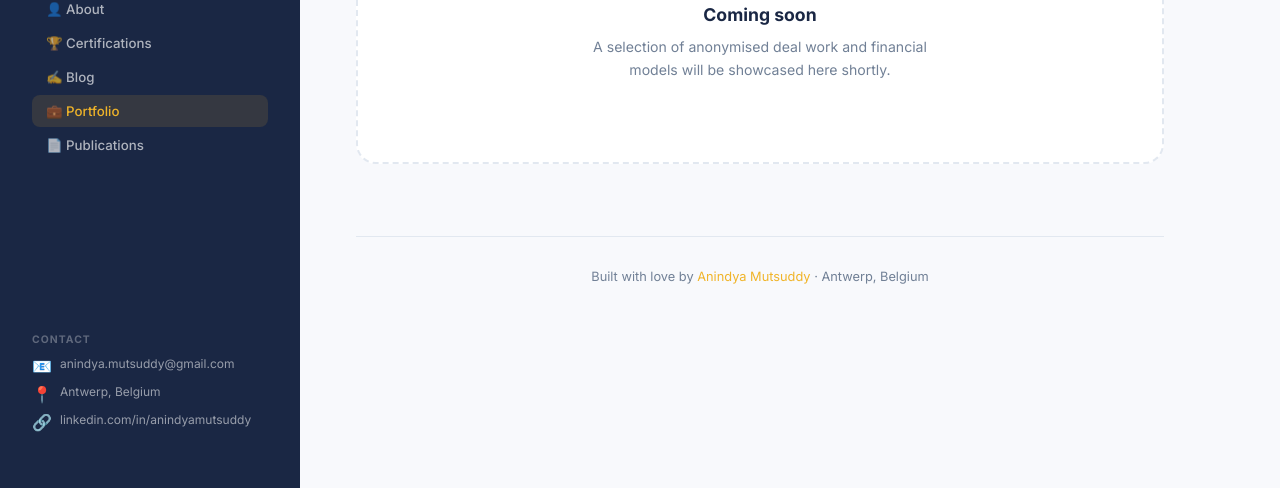
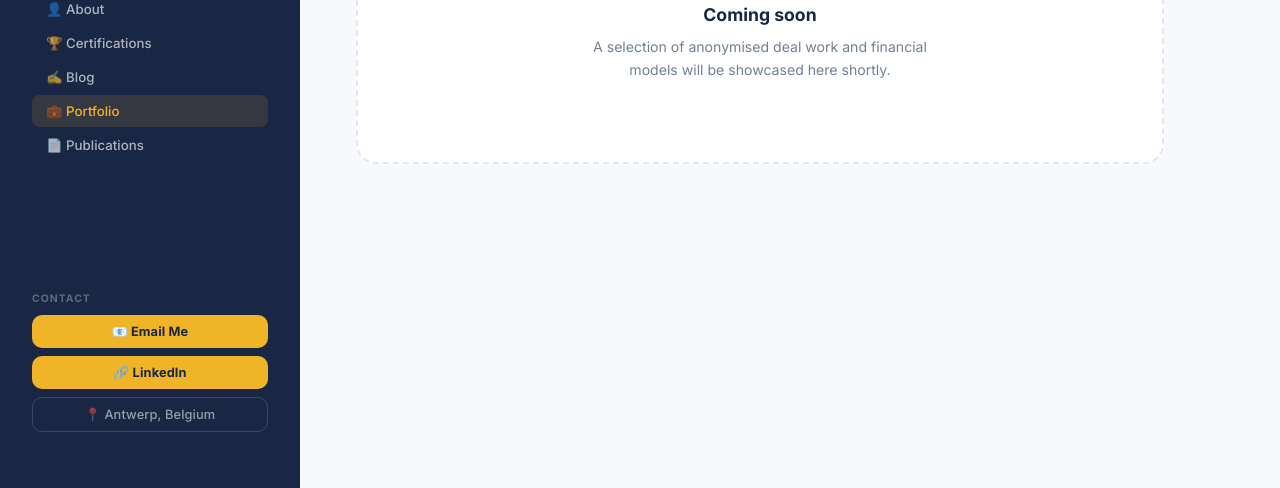
Before and after one commit to anindyamutsuddy/anindyamutsuddy.com, a plain HTML site: page portfolio.html in a window 1280 px wide. Shown: the part 312-800 px from the top of the page. Drawn offline with Linux system fonts and the light colour scheme.

Commit message:
Add files via upload

```diff
--- a/portfolio.html
+++ b/portfolio.html
@@ -23,9 +23,10 @@
     nav ul li a:hover, nav ul li a.active { background: rgba(240,180,41,0.12); color: var(--gold); }
     .sidebar-contact { margin-top: auto; padding-top: 24px; }
     .sidebar-contact p { font-size: 0.65rem; color: rgba(255,255,255,0.3); margin-bottom: 10px; font-weight: 700; text-transform: uppercase; letter-spacing: 0.1em; }
-    .contact-item { display: flex; align-items: flex-start; gap: 8px; margin-bottom: 8px; }
-    .contact-item a { color: rgba(255,255,255,0.55); text-decoration: none; font-size: 0.75rem; transition: color 0.2s; word-break: break-all; line-height: 1.4; }
-    .contact-item a:hover { color: var(--gold); }
+.contact-btn { display: flex; align-items: center; justify-content: center; gap: 8px; background: var(--gold); color: var(--navy); text-decoration: none; font-size: 0.8rem; font-weight: 700; padding: 9px 16px; border-radius: 10px; margin-bottom: 8px; transition: all 0.2s; letter-spacing: 0.01em; }
+    .contact-btn:hover { background: #ffd166; transform: translateY(-1px); box-shadow: 0 4px 12px rgba(240,180,41,0.35); }
+    .contact-btn-ghost { background: transparent; color: rgba(255,255,255,0.55); border: 1px solid rgba(255,255,255,0.15); font-weight: 500; }
+    .contact-btn-ghost:hover { background: rgba(255,255,255,0.07); color: var(--white); transform: translateY(-1px); box-shadow: none; }
     .main { margin-left: var(--sidebar-width); flex: 1; padding: 60px 56px; max-width: 920px; }
     section { margin-bottom: 72px; scroll-margin-top: 40px; }
     .section-label { display: inline-flex; align-items: center; gap: 8px; background: var(--gold); color: var(--navy); font-size: 0.68rem; font-weight: 700; text-transform: uppercase; letter-spacing: 0.12em; padding: 4px 12px; border-radius: 20px; margin-bottom: 10px; }
@@ -53,9 +54,9 @@
   </nav>
   <div class="sidebar-contact">
     <p>Contact</p>
-    <div class="contact-item"><span>&#128231;</span><a href="mailto:anindya.mutsuddy@gmail.com">anindya.mutsuddy@gmail.com</a></div>
-    <div class="contact-item"><span>&#128205;</span><a href="#">Antwerp, Belgium</a></div>
-    <div class="contact-item"><span>&#128279;</span><a href="https://linkedin.com/in/anindyamutsuddy" target="_blank">linkedin.com/in/anindyamutsuddy</a></div>
+    <a href="mailto:anindya.mutsuddy@gmail.com" class="contact-btn">&#128231; Email Me</a>
+    <a href="https://linkedin.com/in/anindyamutsuddy" target="_blank" class="contact-btn">&#128279; LinkedIn</a>
+    <a href="https://maps.google.com/?q=Antwerp,Belgium" target="_blank" class="contact-btn contact-btn-ghost">&#128205; Antwerp, Belgium</a>
   </div>
 </aside>
 <main class="main">
@@ -68,7 +69,7 @@
       <p class="empty-text">A selection of anonymised deal work and financial models will be showcased here shortly.</p>
     </div>
   </section>
-  <footer><p>Built with love by <span>Anindya Mutsuddy</span> &middot; Antwerp, Belgium</p></footer>
+
 </main>
 </body>
 </html>
```
